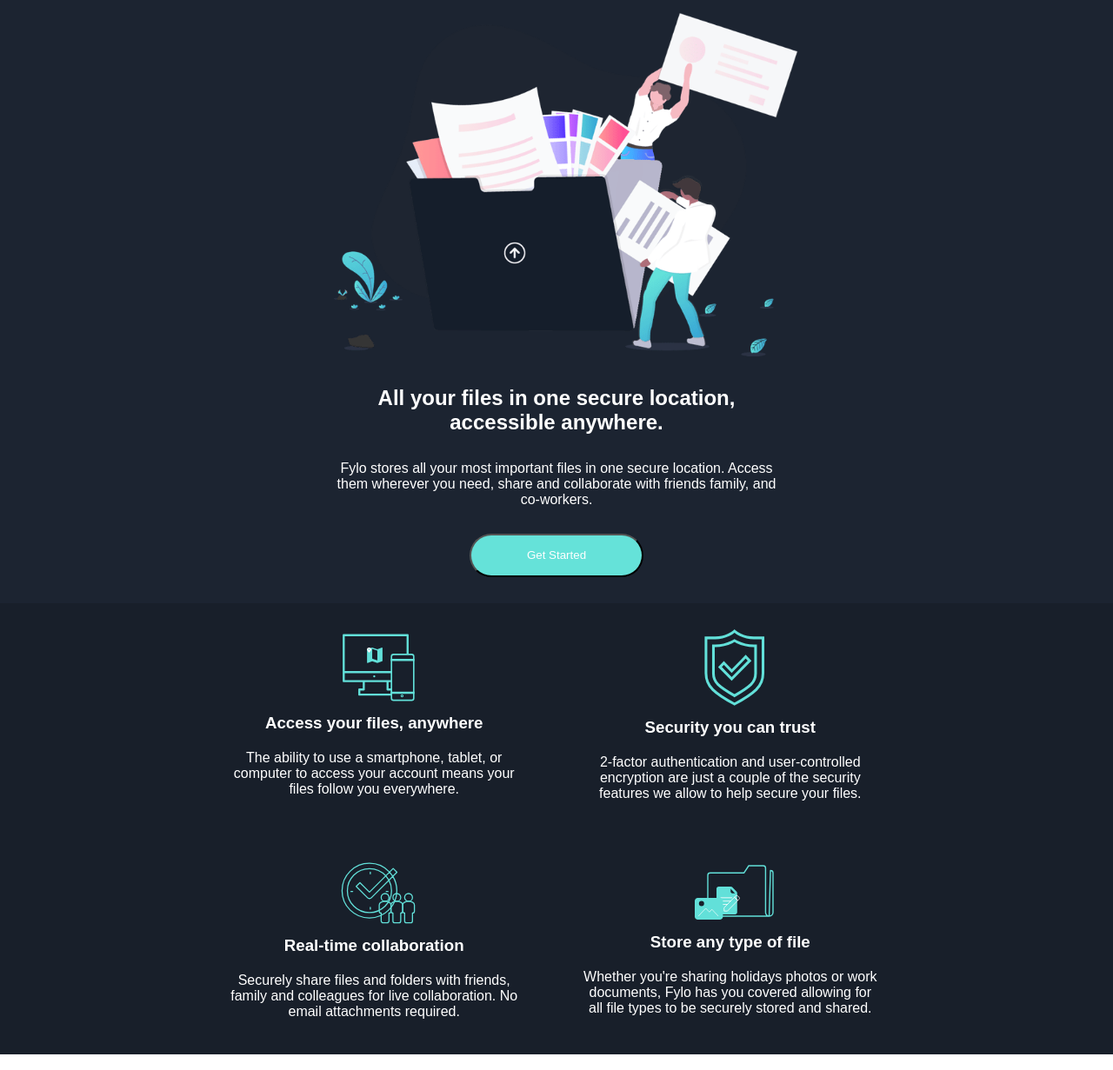
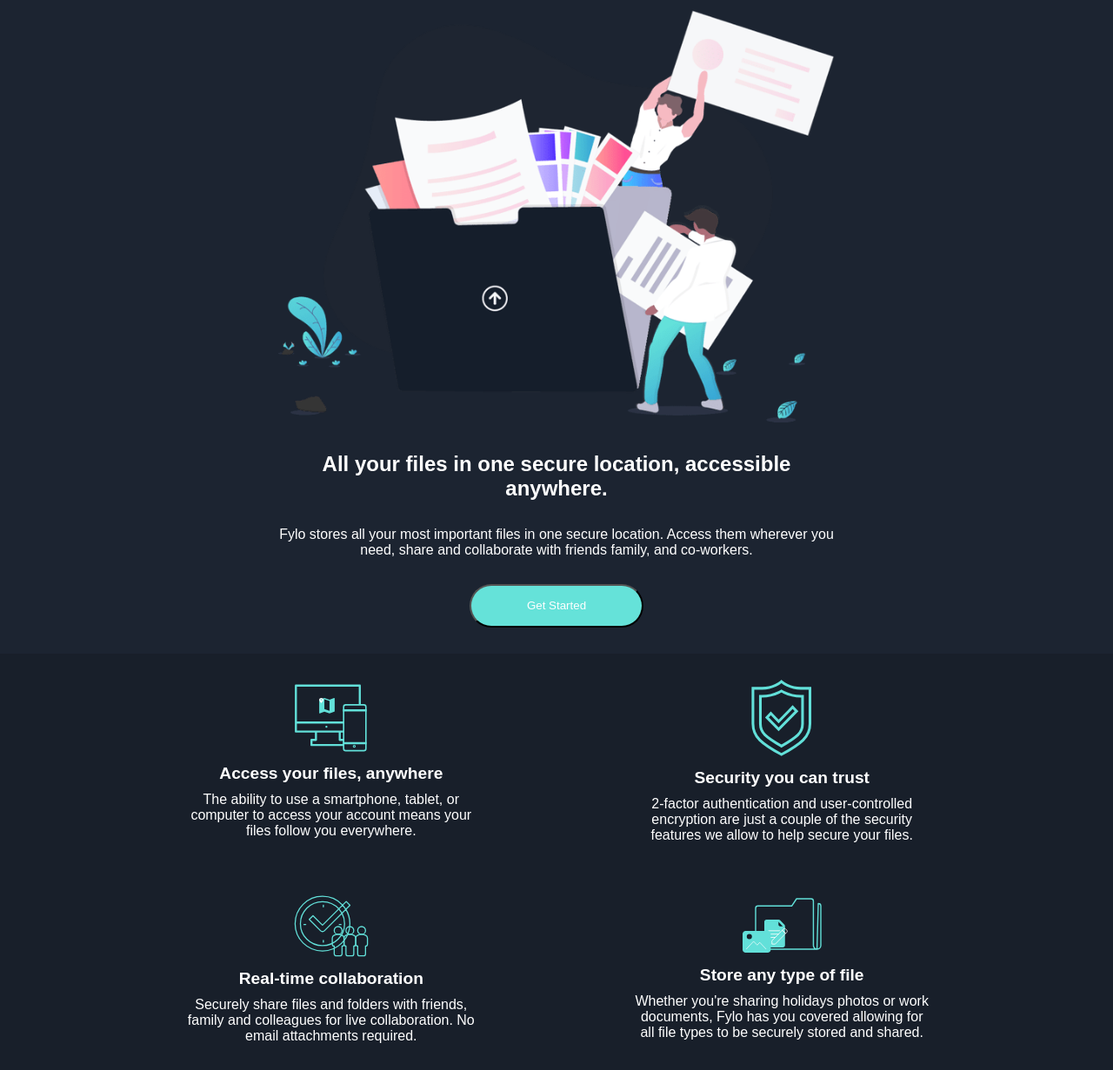
Before and after one commit to Bruno-Vitor/fylo-landing-page, a plain HTML site: page index.html in a window 1280 px wide. Shown: the part 89-1320 px from the top of the page at 87% size. Drawn offline with Linux system fonts and the light colour scheme.

Commit message:
Update 1.1

```diff
--- a/custom/css/styles.scss
+++ b/custom/css/styles.scss
@@ -32,11 +32,6 @@ img {
 
 a {
   text-decoration: none;
-}
-
-.container {
-  width: 100%;
-  margin: 0 auto;
 }
 
 // nav menu
@@ -192,6 +187,10 @@ nav {
 	box-sizing: border-box;
 	width: 85%;
 
+	@media screen and (max-width: 768px) {
+		width: 70%;
+	}
+
 	@media only screen and (min-width: $responsive-menu-breakpoint + 1 ) {
 		text-align: right;
 	}
@@ -222,7 +221,19 @@ nav {
 	padding: 0.8rem 1rem;
 
 	box-sizing: border-box;
-	width: 15%;
+	width: 8%;
+
+	@media screen and (max-width: 426px) {
+		width: 28%;
+	}
+
+	@media screen and (min-width: 427px) and (max-width: 767px) {
+		width: 20%;
+	}
+
+	@media screen and (min-width: 768px) and (max-width: 1023px) {
+		width: 12%;
+	}
 }
 
 .main-menu, .sub-menu {
@@ -254,26 +265,31 @@ nav {
   display: flex;
   justify-content: center;
   align-items: center;
+	width: 100%;
+	margin: 0 auto;
 
   .intro-column {
-    width: 40%;
-    margin: 0 auto;
+    width: 50%;
+
+		@media screen and (max-width: 768px) {
+			width: 80%;
+			flex-direction: column;
+		}
 
     img {
-      max-width: 534px;
-      margin: 30px 0 30px 0;
+      margin: 50px 0 30px 0;
     }
 
     h1 {
       color: var(--white);
-      font-size: 24px;
+      font-size: 1.5rem;
       margin: 0 0 30px 0;
       text-align: center;
     }
 
     p {
       color: var(--white);
-      font-size: 16px;
+      font-size: 1rem;
       margin: 0 0 30px 0;
       text-align: center;
     }
@@ -293,32 +309,49 @@ nav {
 
 // main
 .main {
+	// background: url('images/bg-curvy-desktop.svg');
   background-color: var(--medium-blue);
   // width: 100%;
-  // margin: 0 auto;
 
   .cards {
+		width: 90%;
+		margin: 0 auto;
     display: flex;
     flex-wrap: wrap;
-    justify-content: center;
+    justify-content: space-evenly;
     align-items: center;
+
+		@media screen and (max-width: 767px) {
 			width: 80%;
-    margin: 0 auto;
+			flex-direction: column;
 		}
 
 		.card {
 			padding: 30px;
-    width: 40%;
+			width: 35%;
 			text-align: center;
 
+			@media screen and (max-width: 767px) {
+				width: 100%;
+				padding: 30px 0;
+			}
+
+			@media screen and (min-width: 767px) and (max-width: 940px) {
+				width: 45%;
+				padding: 30px 0;
+			}
+
 			h3 {
+				font-size: 1.2rem;
 				color: var(--white);
-      padding: 10px 10px 10px 0;
+				padding: 10px 0px;
 			}
 
 			p {
+				font-size: 1rem;
 				color: var(--white);
-      padding: 10px 10px 10px 0;
+				// padding: 10px;
+			}
 		}
 	}
 }
--- a/index.html
+++ b/index.html
@@ -13,7 +13,6 @@
   <title>Fylo Landing Page | Frontend Mentor</title>
 </head>
 <body>
-  <div class="container">
   <header>
     <img src="images/logo.svg" class="logo" alt="">
     <nav class="responsive-menu">
@@ -25,6 +24,8 @@
       </ul>
     </nav>
   </header>
+
+  <!-- intro -->
   <section class="intro">
     <div class="intro-column">
       <img src="images/illustration-intro.png" alt="">
@@ -33,6 +34,8 @@
       <button>Get Started</button>
     </div>
   </section>
+
+  <!-- main -->
   <section class="main">
     <div class="cards">
       <div class="card">
@@ -57,7 +60,6 @@
       </div>
     </div>
   </section>
-  </div>
   <!-- <footer>
     <p class="attribution">
       Challenge by <a href="https://www.frontendmentor.io?ref=challenge" target="_blank">Frontend Mentor</a>.
```
Also changed, not shown: js/menu.js (+0 -35 lines), custom/css/minify/styles.css, 1 other file. Lines whose indentation alone changed are shown as unchanged.
